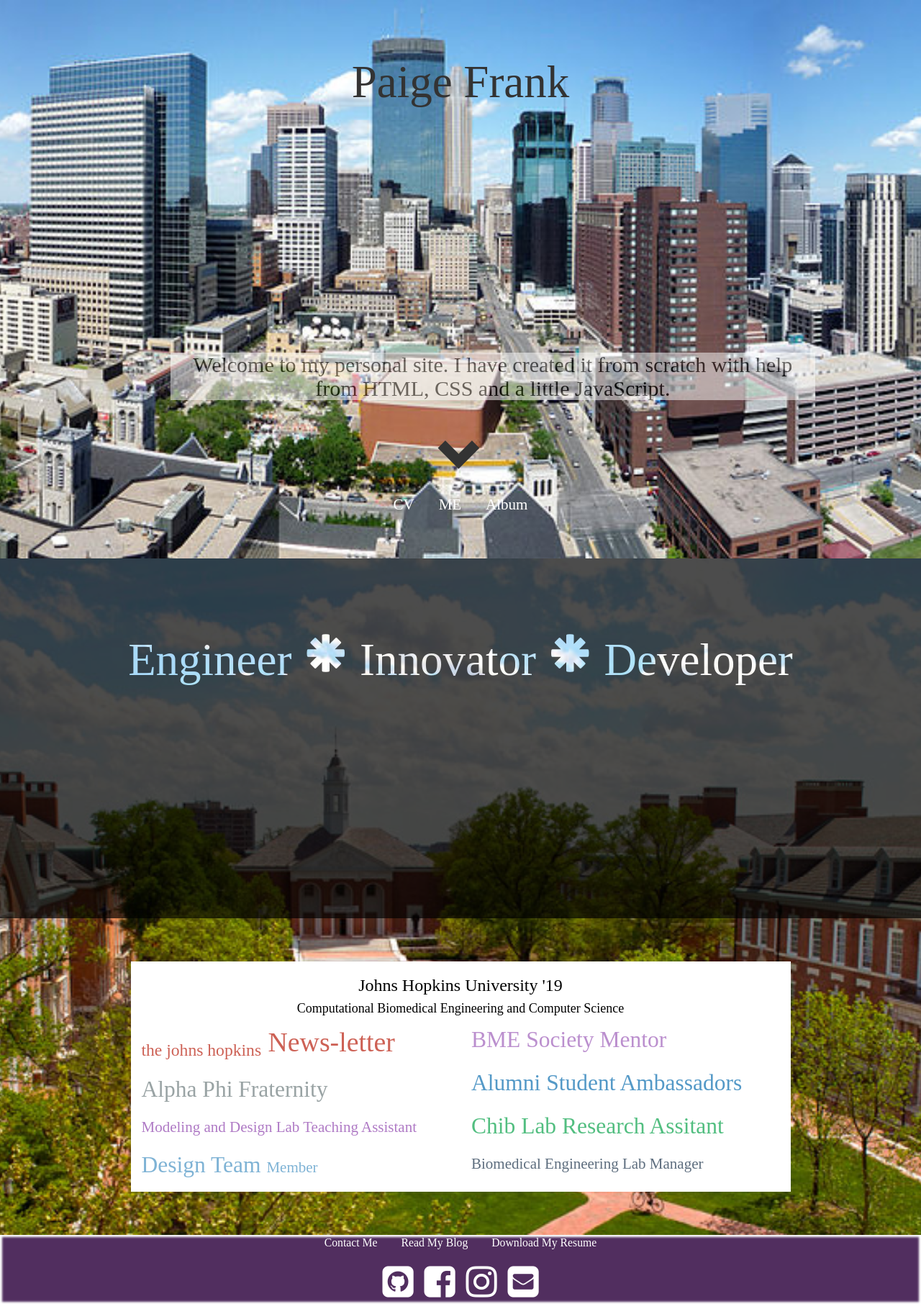
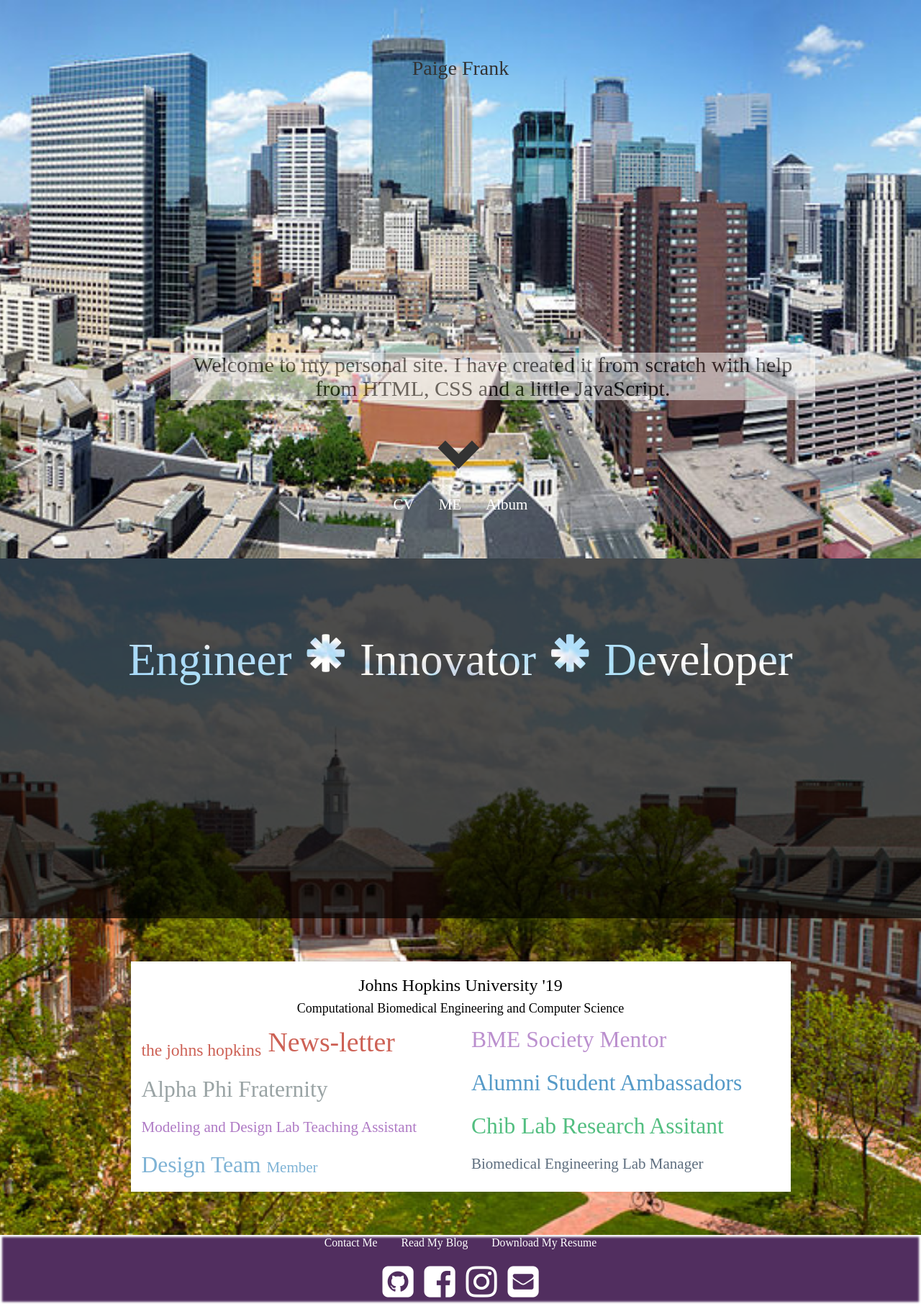
Before and after one commit to pfrank7/pfrank7.github.io, a Jekyll site: the page built from index.html, in a window 1280 px wide. Shown: the whole page at 72% size. Built offline with Jekyll 4.4.1, drawn with Linux system fonts in a browser that asks for light colours; nearby versions of some CDN libraries.

Commit message:
Update index.html

```diff
--- a/index.html
+++ b/index.html
@@ -76,7 +76,7 @@ title: Paige Frank
  				</div>
 			</div>
 			<div id = "margin" class = "row text-center" style = "top:0px;">
-				<h1 style = "height:400px; font-family:'Apple Chancery';"> Paige Frank </h1>
+				<h1 style = "height:400px; font-family:'Apple Chancery'; font-size:200%;"> Paige Frank </h1>
 				<h2>Welcome to my personal site. I have created it from scratch with help from HTML, CSS and a little JavaScript.</h2>
 				<h1> <span class="glyphicon glyphicon-chevron-down"></span> </h1>
 				<a style = "margin:15px;" href = "CV.html"> CV</a>
```
